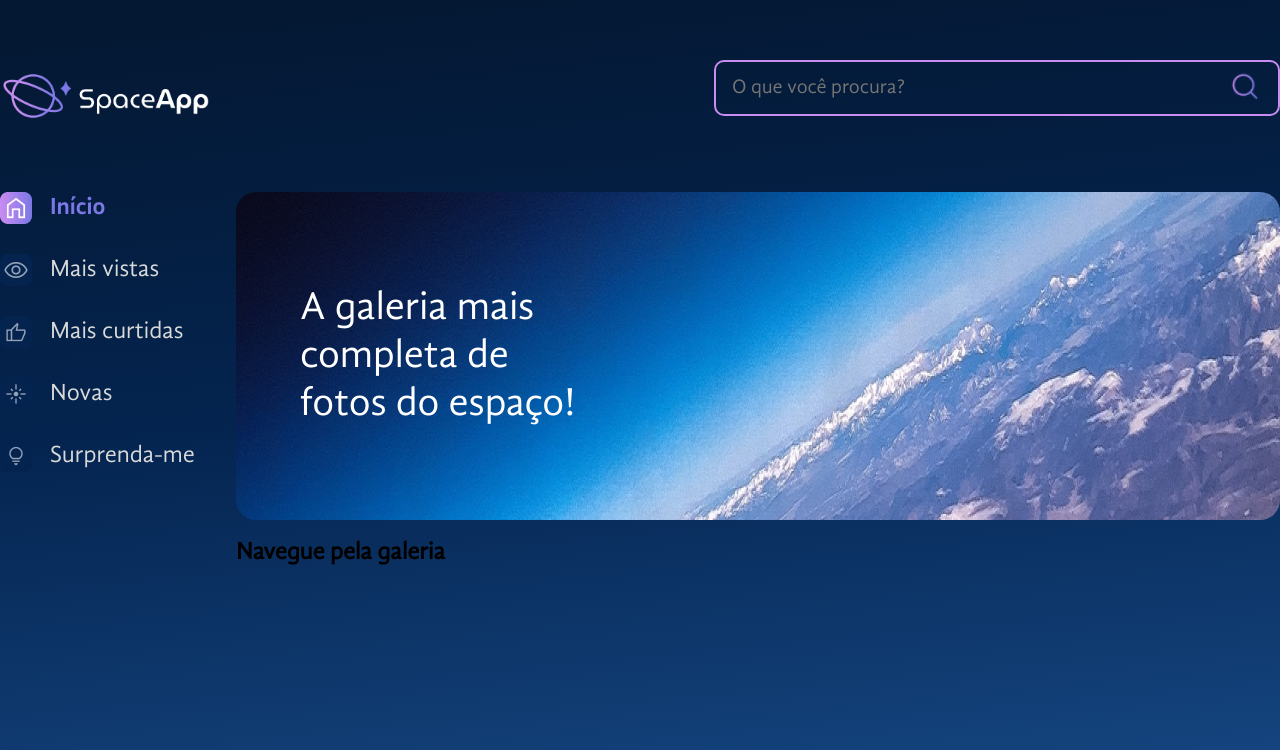
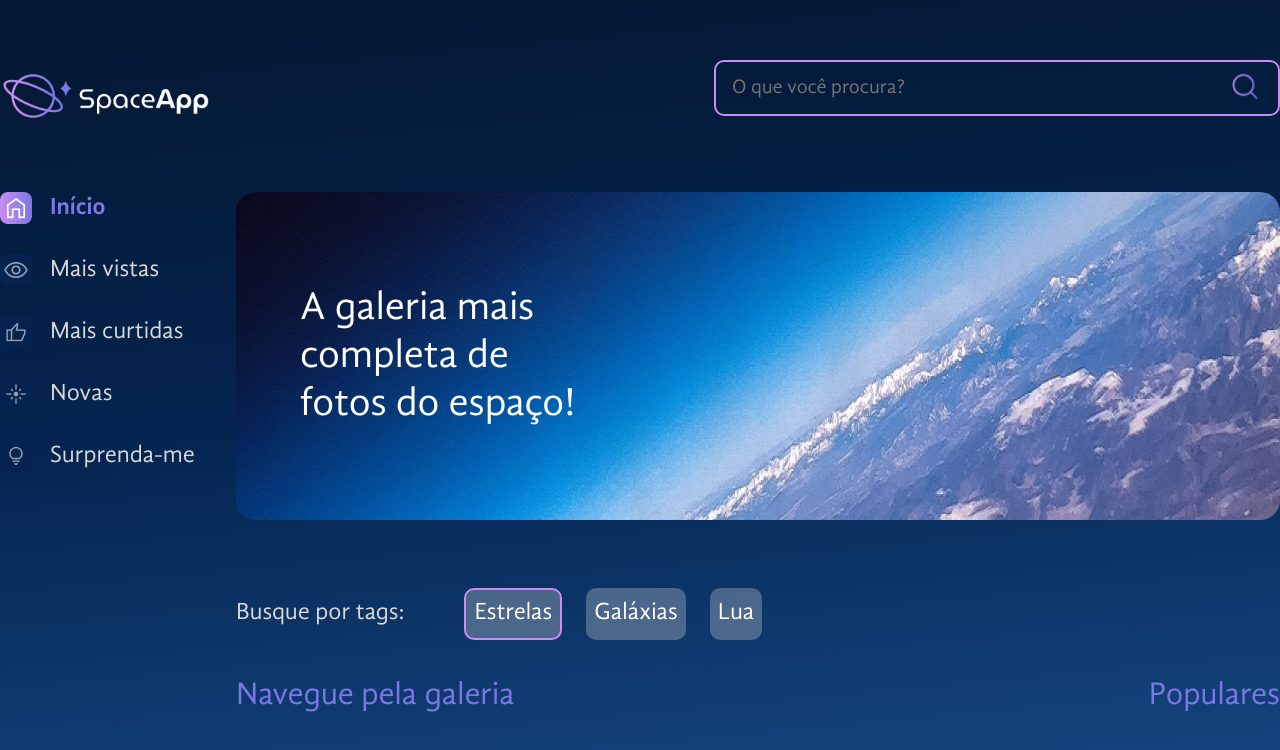
Before and after one commit to jeff-pedro/learn-react-space-app, a React (Vite) app: page / in a window 1280 px wide. Shown: the top 750 px of the page. Built offline with nearby package versions, Linux system fonts and the light colour scheme.

Commit message:
estruturando a galeria

```diff
--- /dev/null
+++ b/src/componentes/Galeria/Populares/index.jsx
@@ -0,0 +1,9 @@
+import Titulo from "../../Titulo"
+
+const Populares = () => {
+  return (
+    <Titulo $alinhamento="center">Populares</Titulo>
+  )
+}
+
+export default Populares
--- /dev/null
+++ b/src/componentes/Galeria/Tags/index.jsx
@@ -0,0 +1,56 @@
+import styled from "styled-components"
+
+const TagsContainer = styled.div`
+  display: flex;
+  align-items: center;
+  gap: 60px;
+  margin-top: 56px;
+`
+
+const ListaDeTags = styled.ul`
+  list-style: none;
+  display: flex;
+  gap: 24px;
+`
+
+const Tag = styled.li`
+  display: flex;
+    align-items: center;
+  font-size: 24px;
+  font-weight: 400;
+  text-align: center;
+  color: #FFFFFF;
+  padding: 10px 8px;
+  background-color: rgba(217, 217, 217, 0.3);
+  border-radius: 10px;
+  border: ${ (props) => props.$ativo ? "solid 2px #C98CF1" : "" };
+`
+
+const ParagrafoEstilizado = styled.p`
+  font-size: 24px;
+  font-weight: 400;
+  color: #D9D9D9;
+`
+
+const Tags = () => {
+  return (
+    <TagsContainer>
+      <ParagrafoEstilizado>Busque por tags:</ParagrafoEstilizado>
+      <ListaDeTags>
+        <Tag
+          $ativo={true}
+        >
+          Estrelas
+        </Tag>
+        <Tag>
+          Galáxias
+        </Tag>
+        <Tag>
+          Lua
+        </Tag>
+      </ListaDeTags>
+    </TagsContainer>
+  )
+}
+
+export default Tags
--- a/src/componentes/Galeria/index.jsx
+++ b/src/componentes/Galeria/index.jsx
@@ -1,6 +1,28 @@
+import styled from "styled-components"
+import Titulo from "../Titulo"
+import Populares from "./Populares"
+import Tags from "./Tags"
+
+const GaleriaContainer = styled.div`
+  display: flex;
+`
+
+const SecaoFluida = styled.section`
+  flex-grow: 1;
+`
+
 const Galeria = () => {
   return (
-    <h2>Navegue pela galeria</h2>
+    <>
+      <Tags />
+      <GaleriaContainer>
+        <SecaoFluida>
+          <Titulo>Navegue pela galeria</Titulo>
+
+        </SecaoFluida>
+        <Populares />
+      </GaleriaContainer>
+    </>
   )
 }
 
--- /dev/null
+++ b/src/componentes/Titulo/index.jsx
@@ -0,0 +1,10 @@
+import styled from "styled-components"
+
+const Titulo = styled.h2`
+  color: #7B78E5;
+  font-size: 32px;
+  font-weight: 400;
+  text-align: ${ (props) => props.$alinhamento ? props.$alinhamento : "left" };
+`
+
+export default Titulo
```
